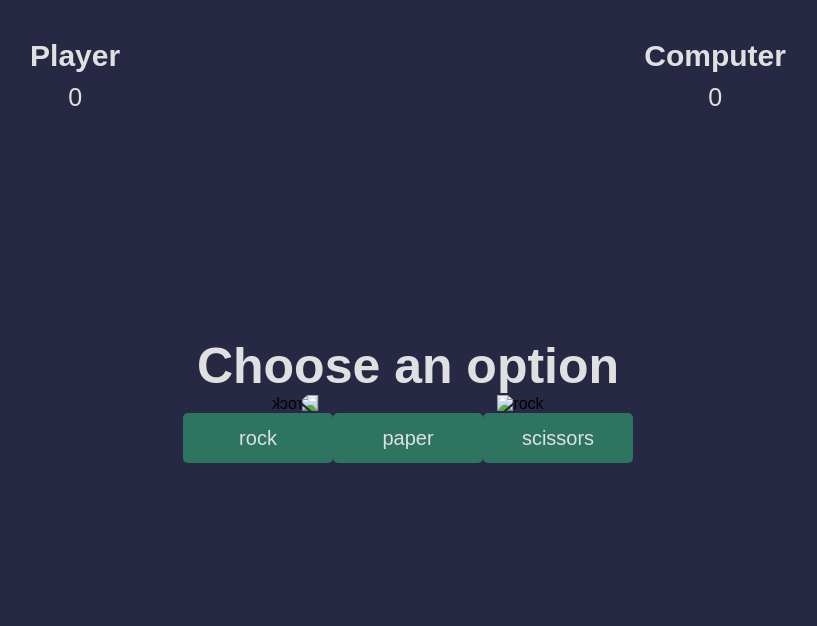
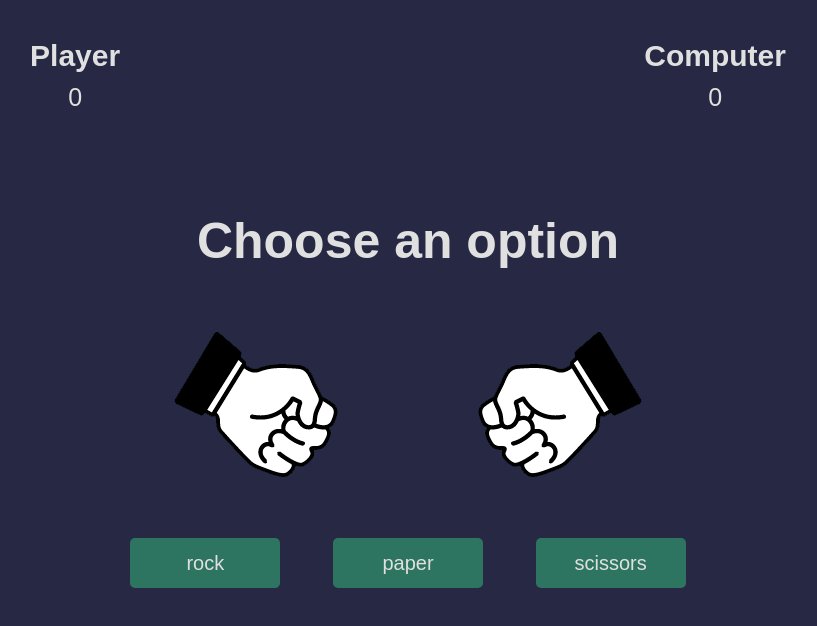
Before and after one commit to Parmarth07/Parmarth07.github.io, a plain HTML site: page index.html in a window 1280 px wide. Both pictures are taken after a click on the button "Let's Play". Shown: the whole page, without its empty margins (232-1049 px from the left). Drawn offline with Linux system fonts and the light colour scheme.

Commit message:
Update index.html

```diff
--- a/index.html
+++ b/index.html
@@ -29,8 +29,16 @@
       <div class="fadeOut match">
         <h1 class="winner">Choose an option</h1>
         <div class="hands">
-          <img class="player-hand" src="./assets/rock.png" alt="rock" />
-          <img class="computer-hand" src="./assets/rock.png" alt="rock" />
+          <img
+            class="player-hand"
+            src="./RockPaperScissor/assets/rock.png"
+            alt="rock"
+          />
+          <img
+            class="computer-hand"
+            src="./RockPaperScissor/assets/rock.png"
+            alt="rock"
+          />
         </div>
         <div class="options">
           <button class="rock">rock</button>
```
